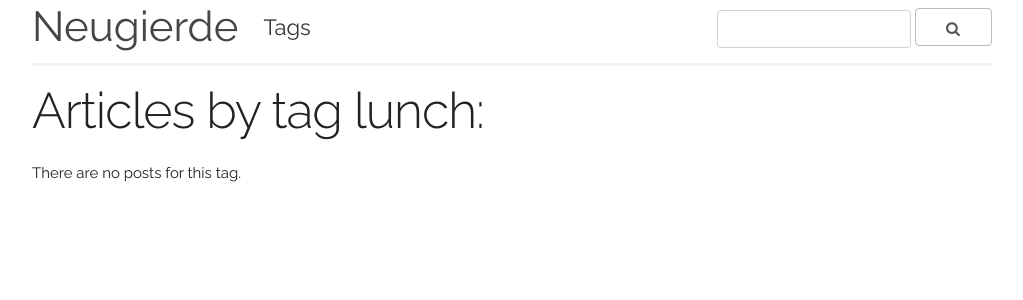
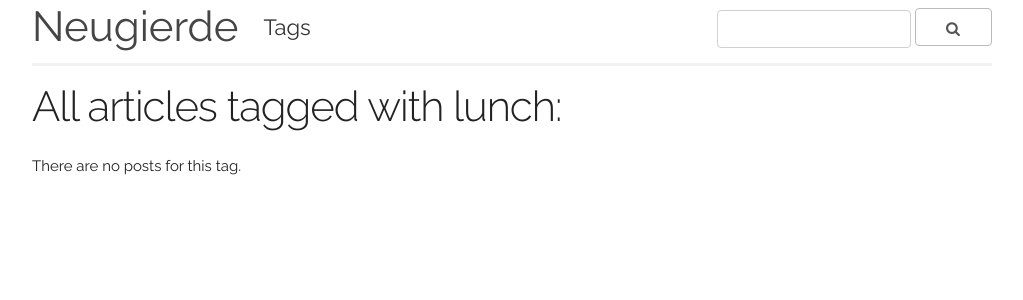
Before and after one commit to bpignol/neugierde, a Jekyll site: the page built from tag/lunch.md, in a window 1280 px wide. Shown: the top 300 px of the page, without its empty margins (128-1151 px from the left). Built offline with Jekyll 4.4.1, drawn with Linux system fonts in a browser that asks for light colours; nearby versions of some CDN libraries.

Commit message:
move tags to bottom and change tag page

```diff
--- a/_config.yml
+++ b/_config.yml
@@ -4,7 +4,7 @@ description: > # this means to ignore newlines until "baseurl:"
   Write an awesome description for your new site here. You can edit this
   line in _config.yml. It will appear in your document head meta (for
   Google search results) and in your feed.xml site description.
-baseurl: "" # the subpath of your site, e.g. /blog/
+baseurl: "/neugierde" # the subpath of your site, e.g. /blog/
 url: "http://yourdomain.com" # the base hostname & protocol for your site
 
 # Build settings
--- a/_layouts/posts_by_tag.html
+++ b/_layouts/posts_by_tag.html
@@ -1,11 +1,12 @@
 ---
 layout: default
 ---
-<h1>Articles by tag {{ page.tag }}:</h1>
+<h2>All articles tagged with {{ page.tag }}:</h2>
 <div>
   {% if site.tags[page.tag] %}
     {% for post in site.tags[page.tag] %}
-      <a href="{{ post.url }}/">{{ post.title }}</a>
+      <h4><a href="{{ post.url }}/">{{ post.title }}</a><h4>
+      {{ post.excerpt }}
     {% endfor %}
   {% else %}
     <p>There are no posts for this tag.</p>
```
Also changed, not shown: _layouts/post.html (+8 -5 lines).
